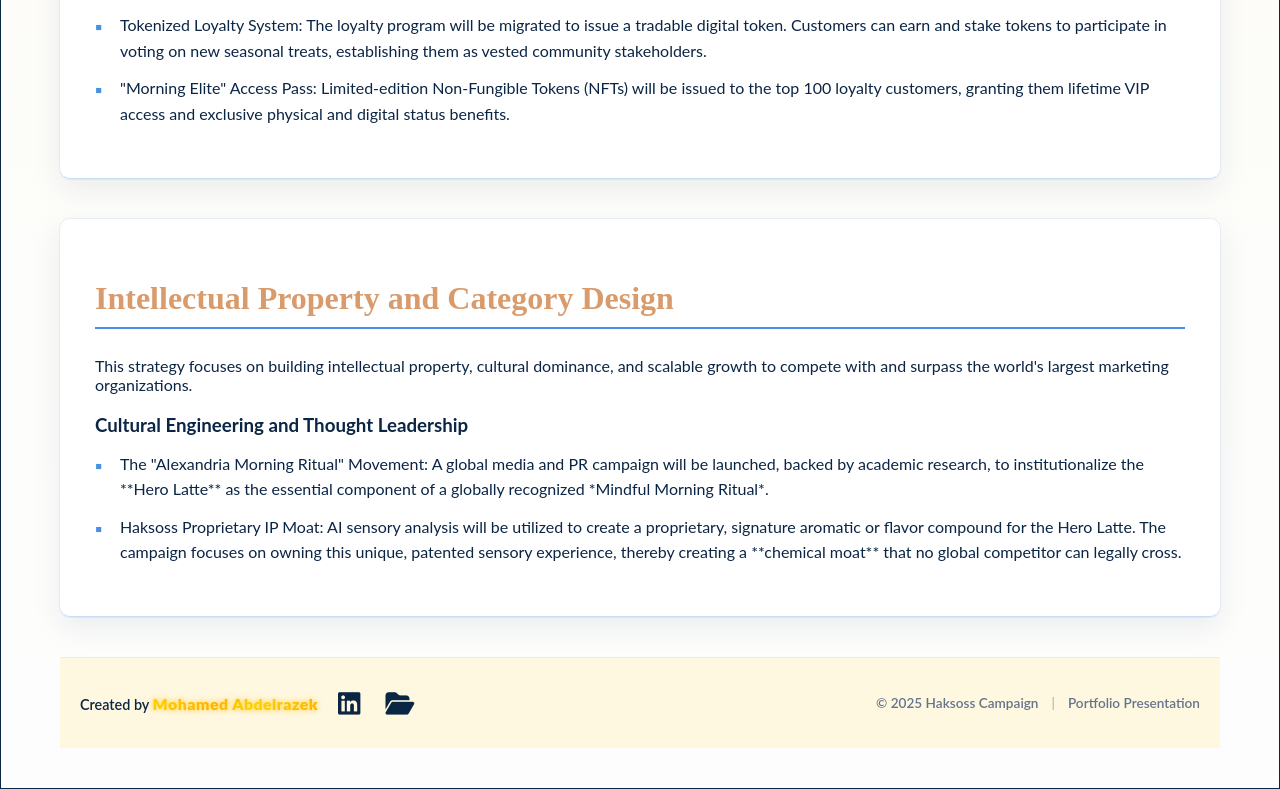
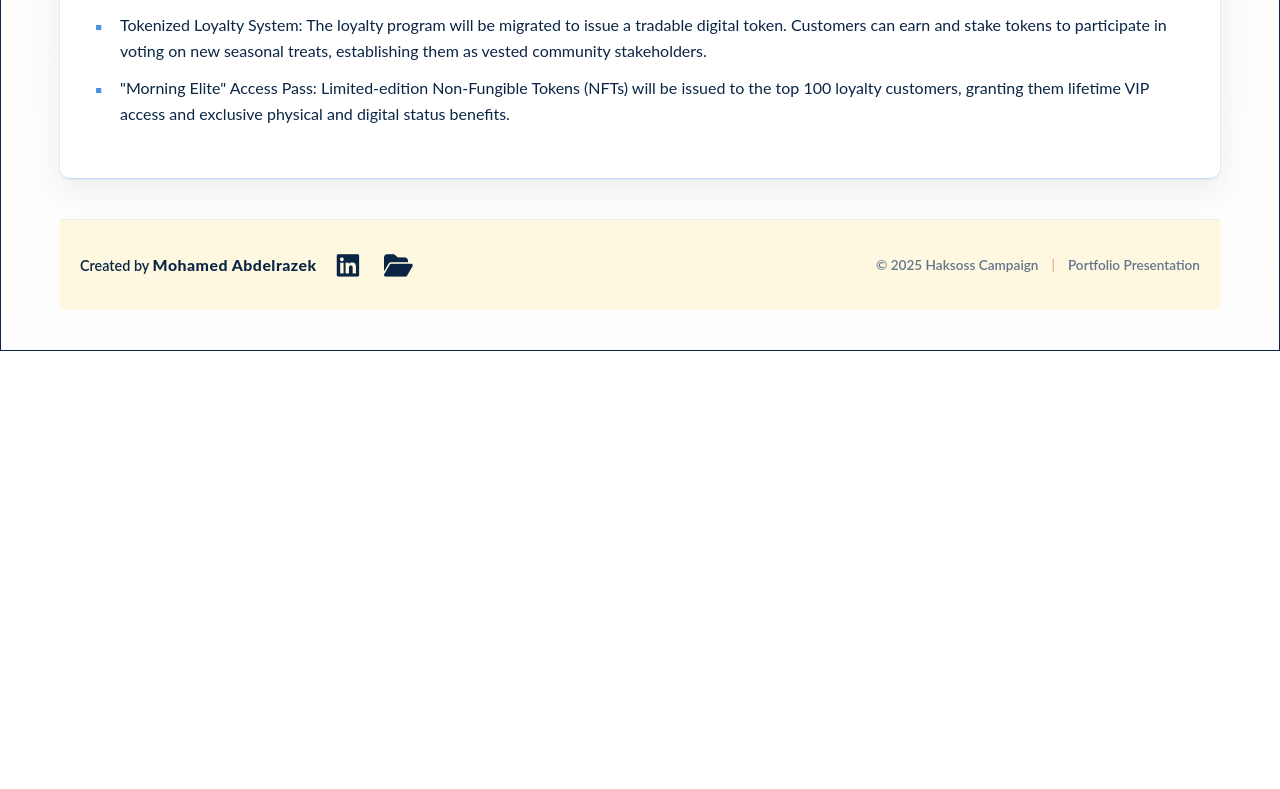
Before and after one commit to MoeAbdelrazek/Haksoss_Full_Campaign, a plain HTML site: page index.html in a window 1280 px wide. Shown: the part 5291-6080 px from the top of the page. After the commit the page ends 5642 px from the top, so only its background shows below. Drawn offline with nearby package versions, Linux system fonts and the light colour scheme; a small style sheet from the web is missing.

Commit message:
Update index.html

```diff
--- a/index.html
+++ b/index.html
@@ -172,7 +172,6 @@ td:nth-child(3) { font-weight: 700; color: var(--blue); }
 }
 /* Section specific colors */
 #advanced-strategy h2 { color: var(--blue); }
-#global-disruption h2 { color: var(--accent); }
 
 /* Chart size adjustment */
 .charts{ display:grid; grid-template-columns:repeat(auto-fit, minmax(250px, 1fr)); gap:20px; margin-top:20px; }
@@ -225,21 +224,19 @@ footer{
     gap: 5px;
 }
 
-/* SHINY/ICONIC NAME EFFECT */
+/* PROFESSIONAL NAME FORMAT */
 .author-name strong {
-    /* Make the text transparent to apply the gradient background */
-    color: transparent;
-    /* Metallic Gold Gradient */
-    background: linear-gradient(135deg, #FFD700 0%, #FFA500 40%, #FFD700 60%, #FFA500 100%);
-    /* Clip the background to the text (The magic for "shiny") */
-    -webkit-background-clip: text;
-    background-clip: text;
-    /* Subtle Glow/Shadow */
-    text-shadow: 0 0 4px rgba(255, 215, 0, 0.6), 0 0 8px rgba(255, 165, 0, 0.4);
-    font-weight: 900;
+    /* Clean, Professional Look */
+    color: var(--deep); /* Use the deep navy color */
+    font-weight: 800; /* Bold but not excessive */
     font-size: 1.1em;
     letter-spacing: 0.5px;
     display: inline-block;
+    /* Remove all shine effects */
+    background: none;
+    -webkit-background-clip: initial;
+    background-clip: initial;
+    text-shadow: none;
 }
 
 .footer-links{
@@ -497,19 +494,6 @@ Purpose: Establish Haksoss as Alexandria’s premium morning destination through
 </div>
 </section>
 
-<section id="global-disruption" class="panel">
-<h2 style="color:var(--accent);">Intellectual Property and Category Design</h2>
-<p class="sub">This strategy focuses on building intellectual property, cultural dominance, and scalable growth to compete with and surpass the world's largest marketing organizations.</p>
-
-<div style="margin-top:20px;">
-<h3 style="margin-bottom:8px; color:var(--deep);">Cultural Engineering and Thought Leadership</h3>
-<ul class="professional-list">
-<li>The "Alexandria Morning Ritual" Movement: A global media and PR campaign will be launched, backed by academic research, to institutionalize the **Hero Latte** as the essential component of a globally recognized *Mindful Morning Ritual*.</li>
-<li>Haksoss Proprietary IP Moat: AI sensory analysis will be utilized to create a proprietary, signature aromatic or flavor compound for the Hero Latte. The campaign focuses on owning this unique, patented sensory experience, thereby creating a **chemical moat** that no global competitor can legally cross.</li>
-</ul>
-</div>
-</section>
-
 <footer>
 <div class="footer-wrap">
     <div class="footer-info">
@@ -517,10 +501,10 @@ Purpose: Establish Haksoss as Alexandria’s premium morning destination through
             Created by <strong>Mohamed Abdelrazek</strong>
         </div>
         <div class="footer-links">
-            <a href="https://www.linkedin.com/in/moe-abdelrazek/" target="_blank" title="LinkedIn Profile">
+            <a href="https://www.linkedin.com/in/moe-abdelrazek/" target="_blank" title="Mohamed Abdelrazek | LinkedIn">
                 <i class="fab fa-linkedin"></i>
             </a>
-            <a href="https://moeabdelrazek.github.io/" target="_blank" title="Portfolio Website">
+            <a href="https://moeabdelrazek.github.io/" target="_blank" title="Mohamed Abdelrazek — Portfolio">
                 <i class="fas fa-folder-open"></i>
             </a>
         </div>
```
